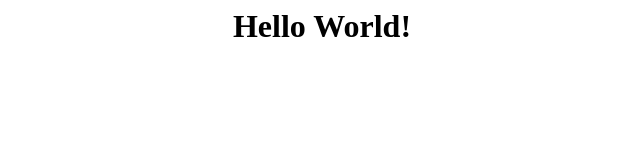
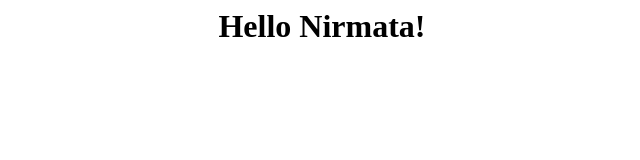
Before and after one commit to guysyml/helloworld, a plain HTML site: page index.html in a window 1280 px wide. Shown: the whole page, without its empty margins (318-958 px from the left). Drawn offline with Linux system fonts and the light colour scheme.

Commit message:
Update index.html

```diff
--- a/index.html
+++ b/index.html
@@ -4,7 +4,7 @@
   </head>
   <body bgcolor="#ffffff">
     <p/>
-    <center><h1> Hello World! </h1>
+    <center><h1> Hello Nirmata! </h1>
     </center>
   </body>
 </html>
```
